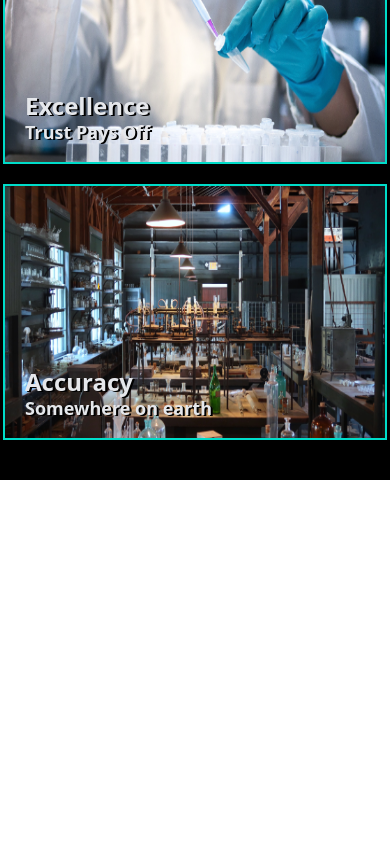
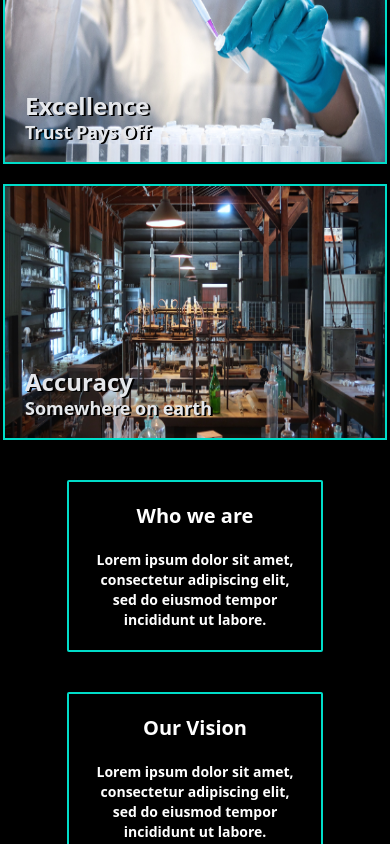
Before and after one commit to NEXT-BUG/sun-diagnostic-laboratory, a Next.js app: page / in a window 390 px wide. Shown: the part 4530-5374 px from the top of the page. Before the commit the page ends 5010 px from the top, so only its background shows below. Built offline with nearby package versions, Linux system fonts and the light colour scheme.

Commit message:
Completed About us section and made fully responsive

```diff
--- a/components/landingPage/About.js
+++ b/components/landingPage/About.js
@@ -1,9 +1,10 @@
 import Image from "next/image";
 import React from "react";
+import { SlMouse } from "react-icons/sl";
 
 const About = () => {
   return (
-    <div className="bg-black w-screen h-full pb-10 lg:pb-32 relative pt-10">
+    <div className="bg-black w-screen h-full relative pt-10">
       <div className="w-[80%] mx-auto space-y-5 flex flex-col items-center lg:items-start">
         <div className="flex items-center space-x-5 w-full text-center justify-center lg:justify-start">
           <div className="w-[40%] lg:w-[8%] h-1 bg-primary rounded-md" />
@@ -11,7 +12,6 @@ const About = () => {
           <div className="w-[40%] lg:hidden h-1 bg-primary rounded-md" />
         </div>
       </div>
-
       <div className="flex flex-col lg:flex-row justify-center items-center space-y-5 lg:space-y-0 lg:items-stretch lg:space-x-10 mt-20">
         <div className="card-zoom w-96 h-[35rem] lg:h-auto border-2 border-primary">
           <Image
@@ -52,6 +52,32 @@ const About = () => {
           </div>
         </div>
       </div>
+      <div className="text-white flex flex-col lg:flex-row items-center text-center lg:text-left space-y-5 lg:space-y-0 justify-evenly p-10">
+        <div className="border-2 lg:border-0 border-primary p-5 lg:p-0 rounded-sm lg:rounded-none space-y-5 w-64">
+          <h2 className="text-xl font-bold">Who we are</h2>
+          <p className="text-sm font-semibold">
+            Lorem ipsum dolor sit amet, consectetur adipiscing elit, sed do
+            eiusmod tempor incididunt ut labore.
+          </p>
+        </div>
+        <div className="lg:h-20 rounded-sm bg-primary w-1" />
+        <div className="border-2 lg:border-0 border-primary p-5 lg:p-0 rounded-sm lg:rounded-none space-y-5 w-64">
+          <h2 className="text-xl font-bold">Our Vision</h2>
+          <p className="text-sm font-semibold">
+            Lorem ipsum dolor sit amet, consectetur adipiscing elit, sed do
+            eiusmod tempor incididunt ut labore.
+          </p>
+        </div>
+        <div className="rounded-sm lg:h-20 bg-primary w-1" />
+        <div className="border-2 lg:border-0 border-primary p-5 lg:p-0 rounded-sm lg:rounded-none space-y-5 w-64">
+          <h2 className="text-xl font-bold">How we work</h2>
+          <p className="text-sm font-semibold">
+            Lorem ipsum dolor sit amet, consectetur adipiscing elit, sed do
+            eiusmod tempor incididunt ut labore.
+          </p>
+        </div>
+      </div>
+      <SlMouse className="text-primary h-10 w-full hidden lg:block pb-4 animate-pulse" />
     </div>
   );
 };
```
